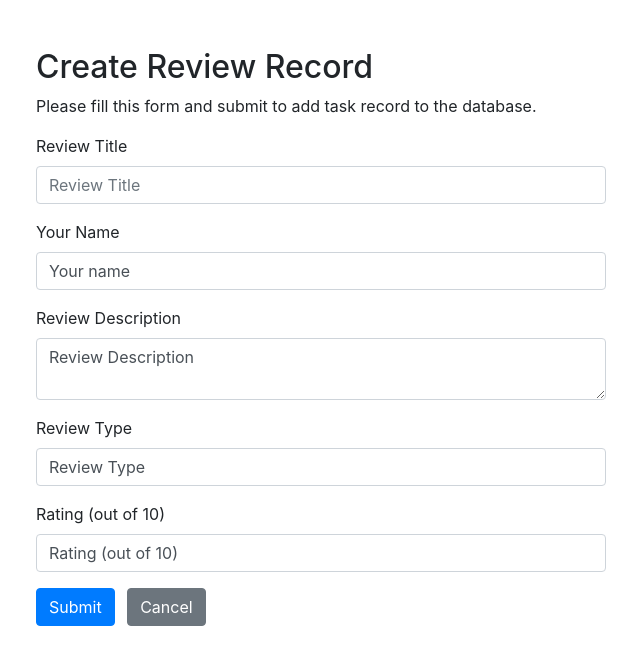
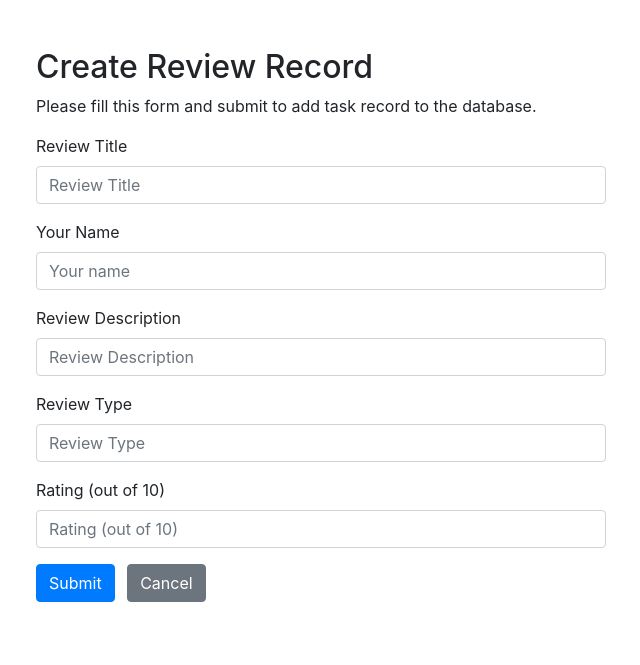
Before and after one commit to Jual6332/GameSpotFinalProject, a PHP site: page /createReview.php in a window 1280 px wide. Shown: the top 665 px of the page, without its empty margins (319-959 px from the left). Run offline with PHP 8.4, Linux system fonts and the light colour scheme; data that the repository does not hold is empty.

Commit message:
Fixed placeholder bug for inputs in createRview script

```diff
--- a/createReview.php
+++ b/createReview.php
@@ -26,22 +26,22 @@
                         </div>
                         <div class="form-group">
                             <label>Your Name</label>
-                            <input type="text" name="name" class="form-control <?php echo (!empty($taskee_err)) ? 'is-invalid' : ''; ?>" value="<?php echo "Your name"; ?>">
+                            <input type="text" name="name" class="form-control <?php echo (!empty($taskee_err)) ? 'is-invalid' : ''; ?>" placeholder="<?php echo "Your name"; ?>">
                             <span class="invalid-feedback"><?php echo $taskee_err;?></span>
                         </div>
                         <div class="form-group">
                             <label>Review Description</label>
-                            <textarea name="description" class="form-control <?php echo (!empty($description_err)) ? 'is-invalid' : ''; ?>"><?php echo "Review Description"; ?></textarea>
+                            <input name="description" class="form-control <?php echo (!empty($description_err)) ? 'is-invalid' : ''; ?>" placeholder="<?php echo "Review Description"; ?>">
                             <span class="invalid-feedback"><?php echo $description_err;?></span>
                         </div>
                         <div class="form-group">
                             <label>Review Type</label>
-                            <input type="text" name="reviewType" class="form-control <?php echo (!empty($manager_err)) ? 'is-invalid' : ''; ?>" value="<?php echo "Review Type"; ?>">
+                            <input type="text" name="reviewType" class="form-control <?php echo (!empty($manager_err)) ? 'is-invalid' : ''; ?>" placeholder="<?php echo "Review Type"; ?>">
                             <span class="invalid-feedback"><?php echo $manager_err;?></span>
                         </div>
                         <div class="form-group">
                             <label>Rating (out of 10)</label>
-                            <input type="text" name="rating" class="form-control <?php echo (!empty($performance_err)) ? 'is-invalid' : ''; ?>" value="<?php echo "Rating (out of 10)"; ?>">
+                            <input type="text" name="rating" class="form-control <?php echo (!empty($performance_err)) ? 'is-invalid' : ''; ?>" placeholder="<?php echo "Rating (out of 10)"; ?>">
                             <span class="invalid-feedback"><?php echo $performance_err;?></span>
                         </div>
                         <input type="submit" class="btn btn-primary" value="Submit">
```
